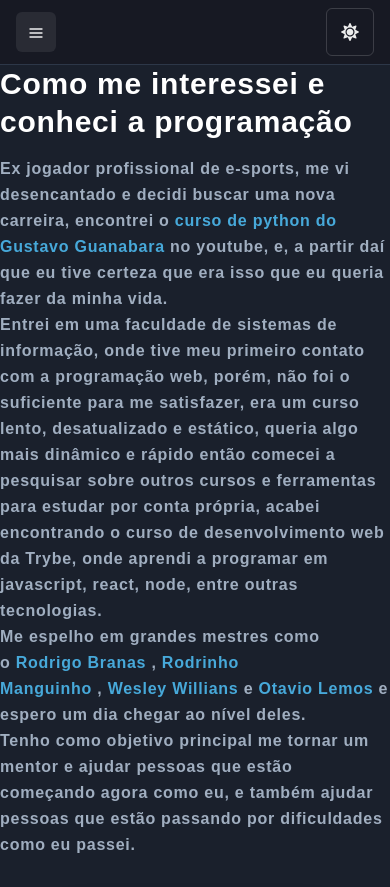
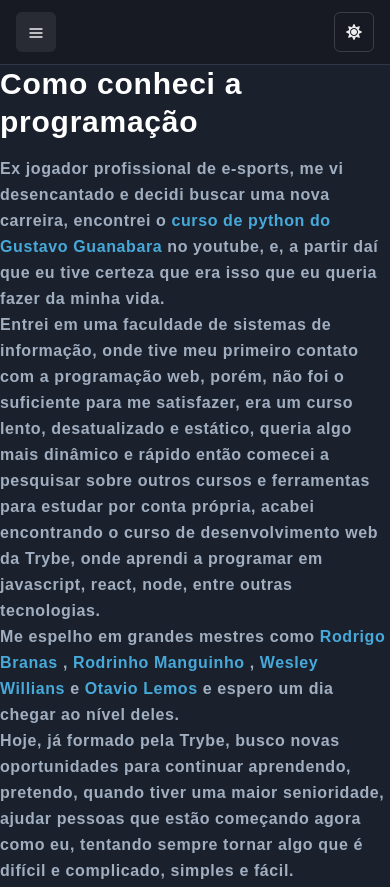
Before and after one commit to AndreyNovaes/portfolio_getsby, a Gatsby site: page /sobre in a window 390 px wide. Shown: the top 887 px of the page. Built offline with nearby package versions, Linux system fonts and the light colour scheme; Gatsby itself is replaced by a stand-in of ours.

Commit message:
feat: add responsivity in about section

```diff
--- a/src/components/About/AboutComponents/imageBox.tsx
+++ b/src/components/About/AboutComponents/imageBox.tsx
@@ -23,8 +23,8 @@
           overflow={'hidden'}
         >
           <Box
-            w="500px"
-            h="500px"
+            w="100%"
+            h="100%"
             bgPosition="center"
             bgSize="cover"
             bgRepeat="no-repeat"
--- a/src/components/About/AboutComponents/textBox.tsx
+++ b/src/components/About/AboutComponents/textBox.tsx
@@ -7,7 +7,8 @@
   Image,
   Text,
   Heading,
-  Link
+  Link,
+  Center
 } from '@chakra-ui/react';
 import { Link as gatsbyLink } from 'gatsby';
 
@@ -23,11 +24,11 @@
           lineHeight="shorter"
           color={useColorModeValue('gray.900', 'white')}
         >
-          Como me interessei e conheci a programação
+          Como conheci a programação
         </Heading>
 
         <Box
-          fontSize={{ base: '3xl', md: '4xl' }}
+          fontSize={{ base: '2xl', md: '4xl' }}
           fontWeight="extrabold"
           letterSpacing="wide"
           lineHeight="tall"
@@ -46,13 +47,14 @@
                 era isso que eu queria fazer da minha vida.
               </Box>
               <Box as="p" color={useColorModeValue('brand.600', 'brand.400')}>
-                Entrei em uma faculdade de sistemas de informação, onde tive meu primeiro contato com a programação web, porém, não
+                Entrei em uma
+                faculdade de sistemas de informação, onde tive meu primeiro contato com a programação web, porém, não
                 foi o suficiente para me satisfazer, era um curso lento, desatualizado e estático, queria algo mais dinâmico e rápido
                 então comecei a pesquisar sobre outros cursos e ferramentas para estudar por conta própria, acabei encontrando o curso
                 de desenvolvimento web da Trybe, onde aprendi a programar em javascript, react, node, entre outras tecnologias.
               </Box>
               <Box as="p" color={useColorModeValue('brand.600', 'brand.400')}>
-                Me espelho em grandes mestres como o&nbsp;
+                Me espelho em grandes mestres como&nbsp;
                 <Link color='telegram.400' as={gatsbyLink} target='_blank' to='https://www.youtube.com/c/RodrigoBranas'  >
                   Rodrigo Branas
                 </Link>
@@ -71,8 +73,12 @@
                 &nbsp;e espero um dia chegar ao nível deles.
               </Box>
               <Box as="p" color={useColorModeValue('brand.600', 'brand.400')}>
-                Tenho como objetivo principal me tornar um mentor e ajudar pessoas que estão começando agora como eu, e também ajudar pessoas que estão passando por dificuldades como eu passei.
+                Hoje, já formado pela Trybe, busco novas oportunidades para continuar aprendendo, pretendo, quando tiver uma
+                maior senioridade, ajudar pessoas que estão começando agora como eu, tentando sempre tornar algo que é difícil e
+                complicado, simples e fácil.
               </Box>
+              {/* <Box as="p" color={useColorModeValue('brand.600', 'brand.400')}> */}
+
             </Box>
           </Box>
         </Box>
--- a/src/components/About/index.tsx
+++ b/src/components/About/index.tsx
@@ -5,6 +5,7 @@
   Stack,
   Button,
   Image,
+  Center,
 } from '@chakra-ui/react';
 import TextBox from './AboutComponents/textBox';
 import ImageBox from './AboutComponents/imageBox';
@@ -13,10 +14,12 @@
   return (
     <>
       <Stack
-        direction={{ base: 'column', md: 'row' }}
+        direction={{ base: 'column', lg: 'row' }}
         spacing={{ base: '10', md: '28' }}
       >
-        <TextBox />
+        <Center>
+          <TextBox />
+        </Center>
         <ImageBox />
       </Stack>
     </>
--- a/src/components/Nav/NavBarComponents/ColorModeSwitcher.tsx
+++ b/src/components/Nav/NavBarComponents/ColorModeSwitcher.tsx
@@ -19,7 +19,9 @@
         icon={<Icon as={colorModeIcons} />}
         onClick={ColorModeSwitcher}
         variant="outline"
-        size="lg"
+        size={
+          useColorModeValue("md", "md")
+        }
         _hover={{ bg: useColorModeValue("gray.200", "gray.700") }}
       />
     </RightMiddleAnimation>
--- a/src/styles/global.css
+++ b/src/styles/global.css
@@ -1,3 +1,3 @@
 body {
-  overflow: hidden;
+  overflow-x: hidden;
 }
```
